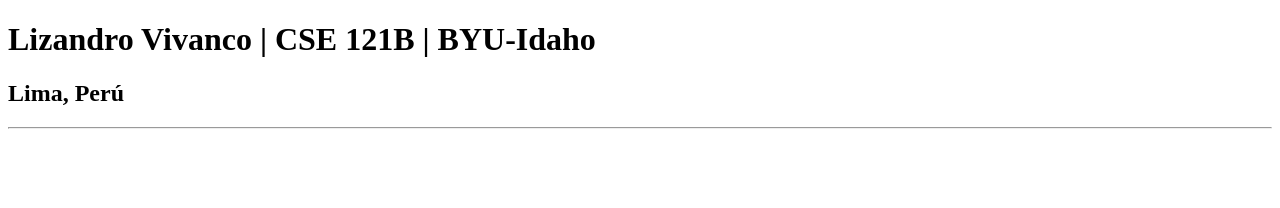
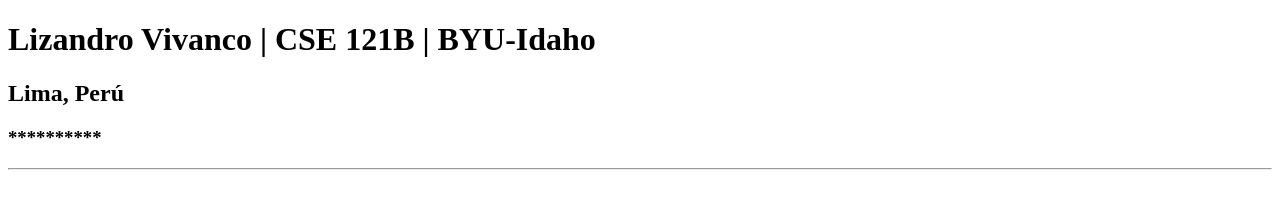
Before and after one commit to LizandroV/cse121b, a plain HTML site: page index.html in a window 1280 px wide. Drawn offline with Linux system fonts and the light colour scheme.

Commit message:
First commit

```diff
--- a/index.html
+++ b/index.html
@@ -8,6 +8,7 @@
 <body>
     <h1>Lizandro Vivanco | CSE 121B | BYU-Idaho</h1>
     <h2>Lima, Perú</h2>
+    <h3>**********</h3>
     <hr>
 </body>
 </html>
```
